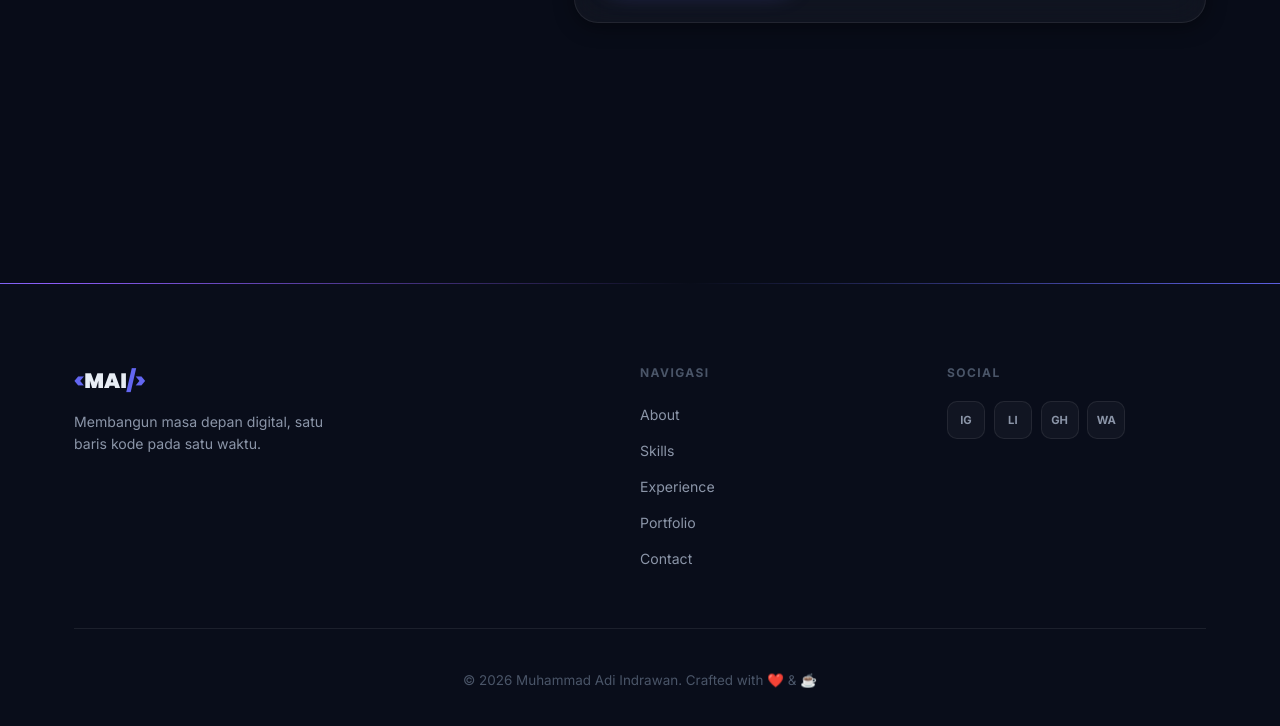
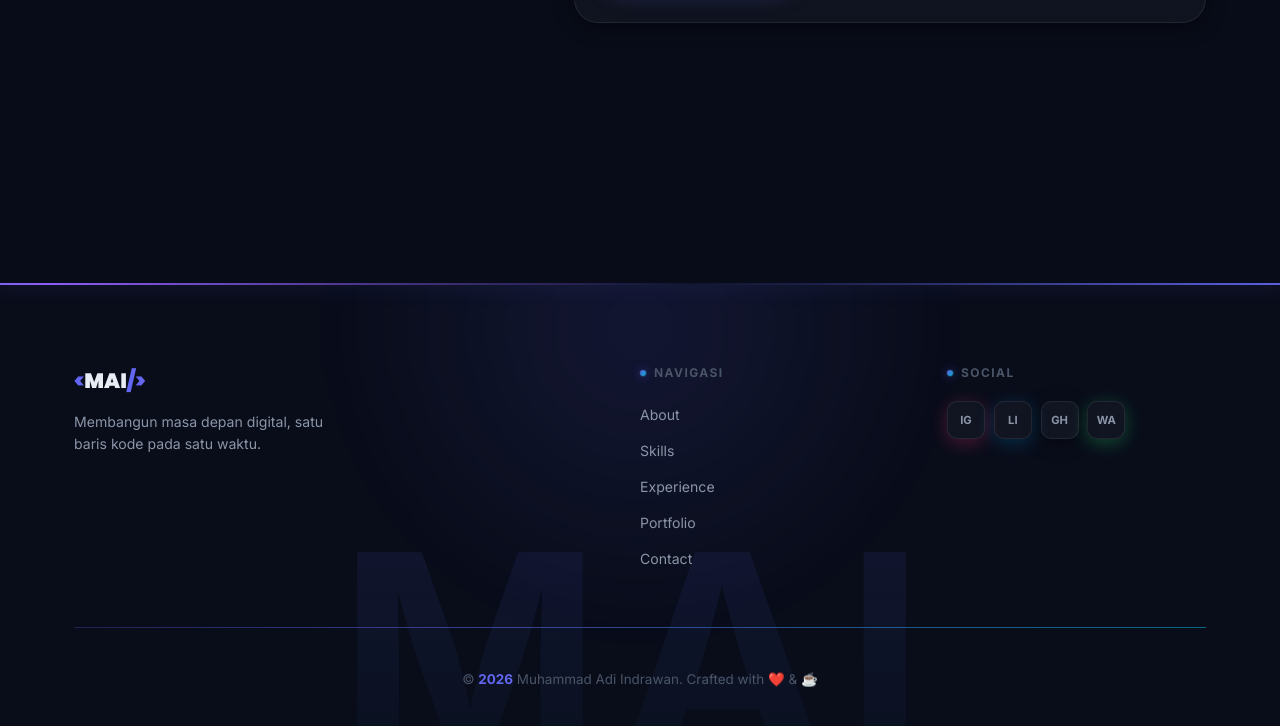
Before and after one commit to muhammadindrawan24/website-pribadi, a plain HTML site: page index.html in a window 1280 px wide. Shown: the part 8085-8811 px from the top of the page. Drawn offline with Linux system fonts and the light colour scheme; animation ran at ten frames a second.

Commit message:
Enhance footer with watermark, staggered links, brand-colored socials and pulsing back-to-top

```diff
--- a/index.html
+++ b/index.html
@@ -687,13 +687,13 @@
     <div class="footer-glow-line"></div>
     <div class="container">
       <div class="footer-top">
-        <div class="footer-brand">
+        <div class="footer-brand reveal-fade" style="--d:.05s">
           <a href="#hero" class="logo">
             <span class="logo-lt">&lt;</span>MAI<span class="logo-lt">/&gt;</span>
           </a>
           <p class="footer-tagline" data-id="footer.tagline">Membangun masa depan digital, satu baris kode pada satu waktu.</p>
         </div>
-        <div class="footer-nav-col">
+        <div class="footer-nav-col reveal-fade" style="--d:.15s">
           <p class="footer-col-head" data-id="footer.nav">Navigasi</p>
           <ul>
             <li><a href="#about" data-id="nav.about">About</a></li>
@@ -703,17 +703,17 @@
             <li><a href="#contact" data-id="nav.contact">Contact</a></li>
           </ul>
         </div>
-        <div class="footer-social-col">
+        <div class="footer-social-col reveal-fade" style="--d:.25s">
           <p class="footer-col-head" data-id="footer.social">Social</p>
           <div class="footer-socials">
-            <a href="https://instagram.com/@adiindrwn20_" target="_blank" rel="noopener" aria-label="Instagram" class="fs-btn">IG</a>
-            <a href="https://linkedin.com/in/muhammad-adi-indrawan-951126305/" target="_blank" rel="noopener" aria-label="LinkedIn" class="fs-btn">LI</a>
-            <a href="https://github.com/muhammadindrawan24" target="_blank" rel="noopener" aria-label="GitHub" class="fs-btn">GH</a>
-            <a href="https://wa.me/082142162112" target="_blank" rel="noopener" aria-label="WhatsApp" class="fs-btn">WA</a>
+            <a href="https://instagram.com/@adiindrwn20_" target="_blank" rel="noopener" aria-label="Instagram" class="fs-btn ig">IG</a>
+            <a href="https://linkedin.com/in/muhammad-adi-indrawan-951126305/" target="_blank" rel="noopener" aria-label="LinkedIn" class="fs-btn li">LI</a>
+            <a href="https://github.com/muhammadindrawan24" target="_blank" rel="noopener" aria-label="GitHub" class="fs-btn gh">GH</a>
+            <a href="https://wa.me/082142162112" target="_blank" rel="noopener" aria-label="WhatsApp" class="fs-btn wa">WA</a>
           </div>
         </div>
       </div>
-      <div class="footer-bottom">
+      <div class="footer-bottom reveal-fade" style="--d:.35s">
         <p>© <span id="yr"></span> Muhammad Adi Indrawan. <span data-id="footer.crafted">Crafted with ❤️ &amp; ☕</span></p>
       </div>
     </div>
--- a/style (1).css
+++ b/style (1).css
@@ -1262,3 +1262,126 @@ a.ct-val:hover { color:var(--p); }
   .about-lead::before { transition:none; transform:scaleY(1); }
   .about-text.revealed .about-lead strong:last-of-type { background-size:100% 38%; transition:none; }
 }
+
+/* ═══════════════════════════════════════
+   FOOTER — ENHANCED + ANIMATED
+═══════════════════════════════════════ */
+.footer { overflow:hidden; }
+.footer .container { position:relative; z-index:2; }
+
+.footer::before {
+  content:'MAI';
+  position:absolute; left:50%; bottom:-4rem; transform:translateX(-50%);
+  font-weight:900; font-size:clamp(7rem,22vw,20rem); letter-spacing:0.06em; line-height:1;
+  background:linear-gradient(180deg,rgba(99,102,241,0.10),rgba(6,182,212,0.02));
+  -webkit-background-clip:text; background-clip:text;
+  -webkit-text-fill-color:transparent; color:transparent;
+  pointer-events:none; user-select:none; z-index:0;
+}
+.footer::after {
+  content:''; position:absolute; width:560px; height:560px; left:50%; top:-260px;
+  background:radial-gradient(circle,rgba(99,102,241,0.16),transparent 70%);
+  filter:blur(50px); pointer-events:none; z-index:0;
+  animation:footerGlow 10s ease-in-out infinite alternate;
+}
+@keyframes footerGlow {
+  from { opacity:0.5; transform:translateX(-50%) translateY(0) scale(1); }
+  to   { opacity:0.9; transform:translateX(-50%) translateY(30px) scale(1.1); }
+}
+
+.footer-glow-line { height:2px; box-shadow:0 0 18px rgba(99,102,241,0.55); }
+
+.footer .logo { transition:text-shadow .4s var(--ease), transform .4s var(--ease); }
+.footer .logo:hover { text-shadow:0 0 22px rgba(99,102,241,0.7); transform:translateY(-1px); }
+
+.footer-top { border-bottom:none; position:relative; }
+.footer-top::after {
+  content:''; position:absolute; left:0; right:0; bottom:0; height:1px;
+  background:linear-gradient(90deg,transparent,var(--p),var(--a),transparent);
+  background-size:200% 100%; opacity:0.55;
+  animation:glowLine 6s linear infinite;
+}
+
+.footer-col-head { display:flex; align-items:center; gap:0.5rem; }
+.footer-col-head::before {
+  content:''; width:6px; height:6px; border-radius:50%;
+  background:linear-gradient(135deg,var(--p),var(--a));
+  box-shadow:0 0 10px rgba(99,102,241,0.7);
+  animation:headPulse 2.4s ease-in-out infinite;
+}
+@keyframes headPulse { 50% { transform:scale(1.4); opacity:0.6; } }
+
+.footer-nav-col a {
+  position:relative; display:inline-block; width:max-content;
+  transition:color .3s var(--ease), transform .3s var(--ease);
+}
+.footer-nav-col a::after {
+  content:''; position:absolute; left:0; bottom:-2px; height:1px; width:100%;
+  background:linear-gradient(90deg,var(--p),var(--a));
+  transform:scaleX(0); transform-origin:left; transition:transform .35s var(--ease);
+}
+.footer-nav-col a:hover { padding-left:0; transform:translateX(5px); }
+.footer-nav-col a:hover::after { transform:scaleX(1); }
+
+.footer-nav-col.revealed li { animation:footerPop .55s var(--ease) both; }
+.footer-nav-col.revealed li:nth-child(1) { animation-delay:.18s; }
+.footer-nav-col.revealed li:nth-child(2) { animation-delay:.24s; }
+.footer-nav-col.revealed li:nth-child(3) { animation-delay:.30s; }
+.footer-nav-col.revealed li:nth-child(4) { animation-delay:.36s; }
+.footer-nav-col.revealed li:nth-child(5) { animation-delay:.42s; }
+@keyframes footerPop {
+  from { opacity:0; transform:translateY(10px); }
+  to   { opacity:1; transform:none; }
+}
+
+.footer-social-col.revealed .fs-btn { animation:footerFade .5s var(--ease) both; }
+.footer-social-col.revealed .fs-btn:nth-child(1) { animation-delay:.30s; }
+.footer-social-col.revealed .fs-btn:nth-child(2) { animation-delay:.38s; }
+.footer-social-col.revealed .fs-btn:nth-child(3) { animation-delay:.46s; }
+.footer-social-col.revealed .fs-btn:nth-child(4) { animation-delay:.54s; }
+@keyframes footerFade { from { opacity:0; } to { opacity:1; } }
+
+.fs-btn {
+  position:relative; overflow:hidden;
+  transition:transform .3s var(--ease), background .3s var(--ease),
+             border-color .3s var(--ease), color .3s var(--ease), box-shadow .3s var(--ease);
+}
+.fs-btn::after {
+  content:''; position:absolute; inset:0; z-index:0;
+  background:linear-gradient(120deg,transparent 30%,rgba(255,255,255,0.28),transparent 70%);
+  transform:translateX(-130%);
+}
+.fs-btn:hover { transform:translateY(-4px) scale(1.06); box-shadow:0 10px 24px rgba(99,102,241,0.25); }
+.fs-btn:hover::after { transform:translateX(130%); transition:transform .55s var(--ease); }
+.fs-btn.ig:hover { background:linear-gradient(135deg,#F58529,#DD2A7B 55%,#8134AF); border-color:transparent; color:#fff; }
+.fs-btn.li:hover { background:#0A66C2; border-color:#0A66C2; color:#fff; box-shadow:0 10px 24px rgba(10,102,194,0.35); }
+.fs-btn.gh:hover { background:#24292F; border-color:#24292F; color:#fff; box-shadow:0 10px 24px rgba(36,41,47,0.4); }
+.fs-btn.wa:hover { background:#25D366; border-color:#25D366; color:#fff; box-shadow:0 10px 24px rgba(37,211,102,0.35); }
+
+#yr { color:var(--p); font-weight:700; }
+
+.btt.vis { animation:bttPulse 2.8s ease-in-out infinite; }
+.btt::after {
+  content:''; position:absolute; inset:-4px; border-radius:inherit;
+  border:1px solid rgba(99,102,241,0.35); pointer-events:none;
+  animation:bttRing 2.8s ease-out infinite;
+}
+@keyframes bttPulse {
+  0%,100% { box-shadow:0 4px 24px rgba(99,102,241,0.4); }
+  50%     { box-shadow:0 4px 32px rgba(6,182,212,0.55); }
+}
+@keyframes bttRing {
+  0%        { transform:scale(0.9); opacity:0.7; }
+  70%,100%  { transform:scale(1.35); opacity:0; }
+}
+
+@media(max-width:600px) {
+  .footer::before { font-size:clamp(6rem,34vw,12rem); bottom:-2rem; }
+  .footer::after { width:360px; height:360px; top:-200px; }
+}
+
+@media(prefers-reduced-motion: reduce) {
+  .footer::after, .footer-col-head::before, .footer-glow-line,
+  .footer-top::after, .footer-nav-col.revealed li,
+  .footer-social-col.revealed .fs-btn, .btt.vis, .btt::after { animation:none; }
+}
```
